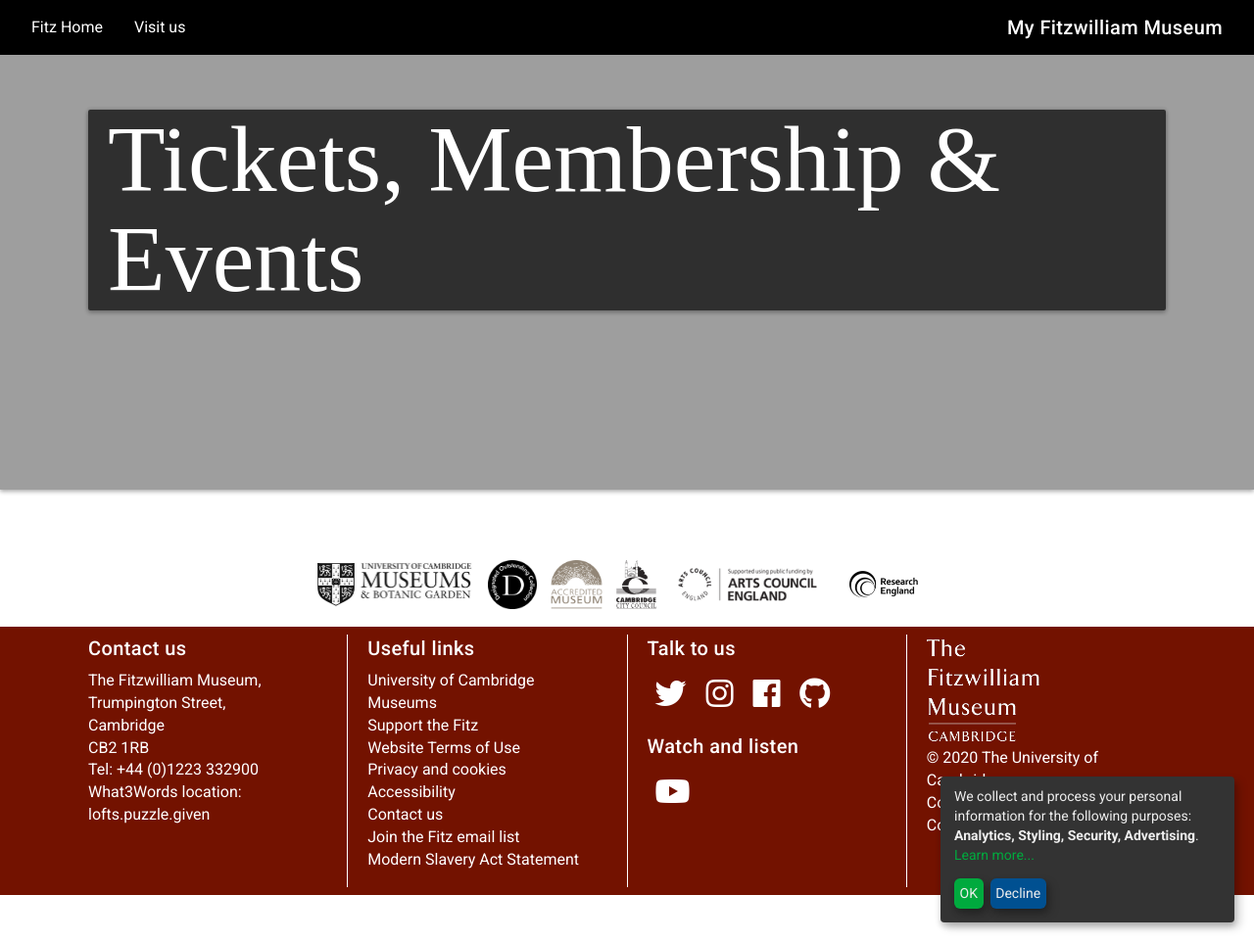
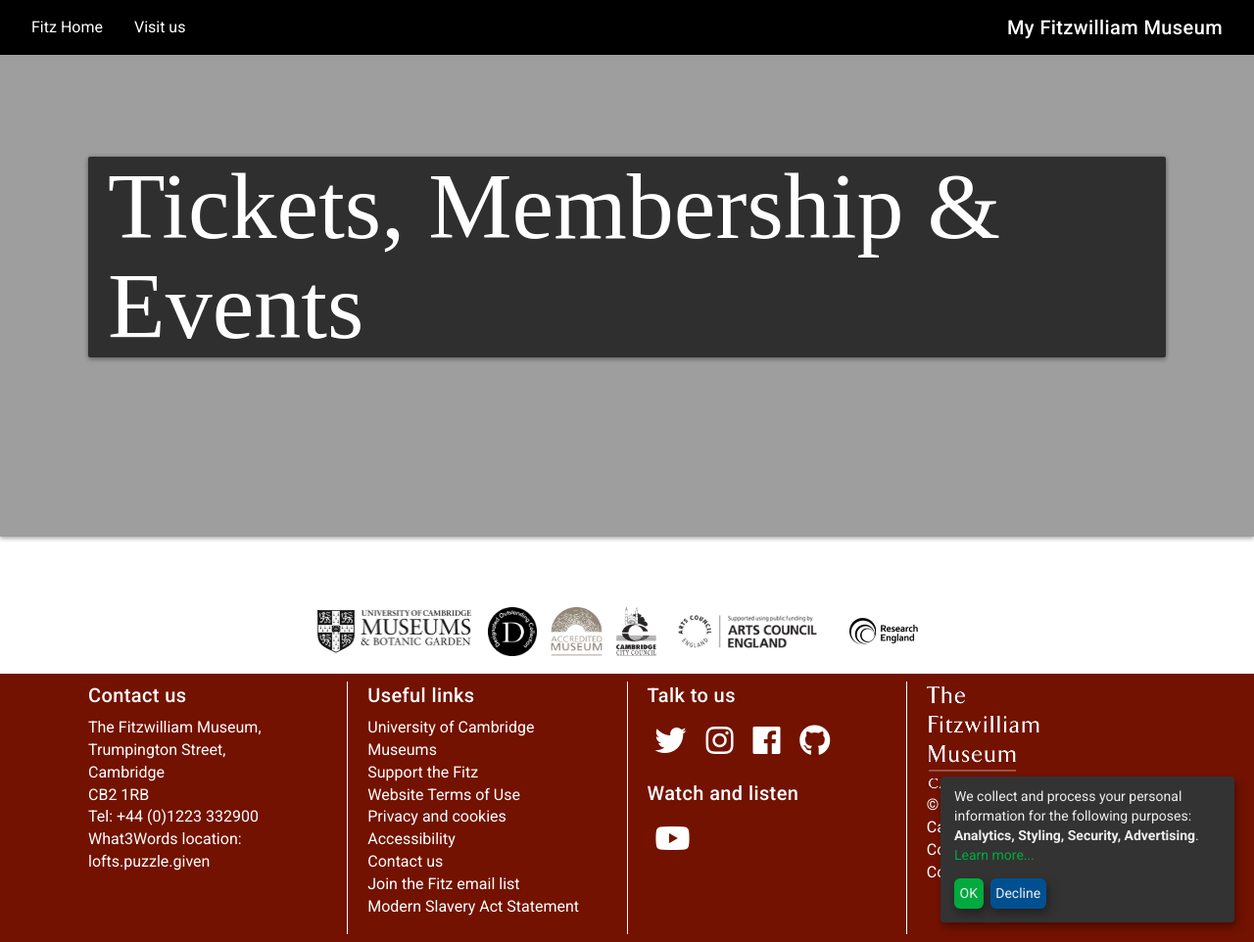
Before and after one commit to FitzwilliamMuseum/tessitura-fitz, a Jekyll site: the page built from index.md, in a window 1280 px wide and 962 px high. Shown: the whole window at 98% size. Built offline with Jekyll 4.4.1, drawn with Linux system fonts in a browser that asks for light colours; nearby versions of some CDN libraries; some web fonts are replaced.

Commit message:
Amend css

```diff
--- a/css/site.css
+++ b/css/site.css
@@ -8,6 +8,7 @@ html {
 }
 .jumbotron{
   margin-bottom: 0;
+  margin-top: 3rem;
 }
 
 .head {
@@ -31,8 +32,8 @@ html {
   .shout {
     color: white!important;
     font-family: 'Yrsa', serif;
-    font-size: 4rem!important;
-    margin-top:4rem;
+    font-size: 8rem!important;
+    margin-top:2rem;
   }
   .shout-less {
     color: white!important;
```
